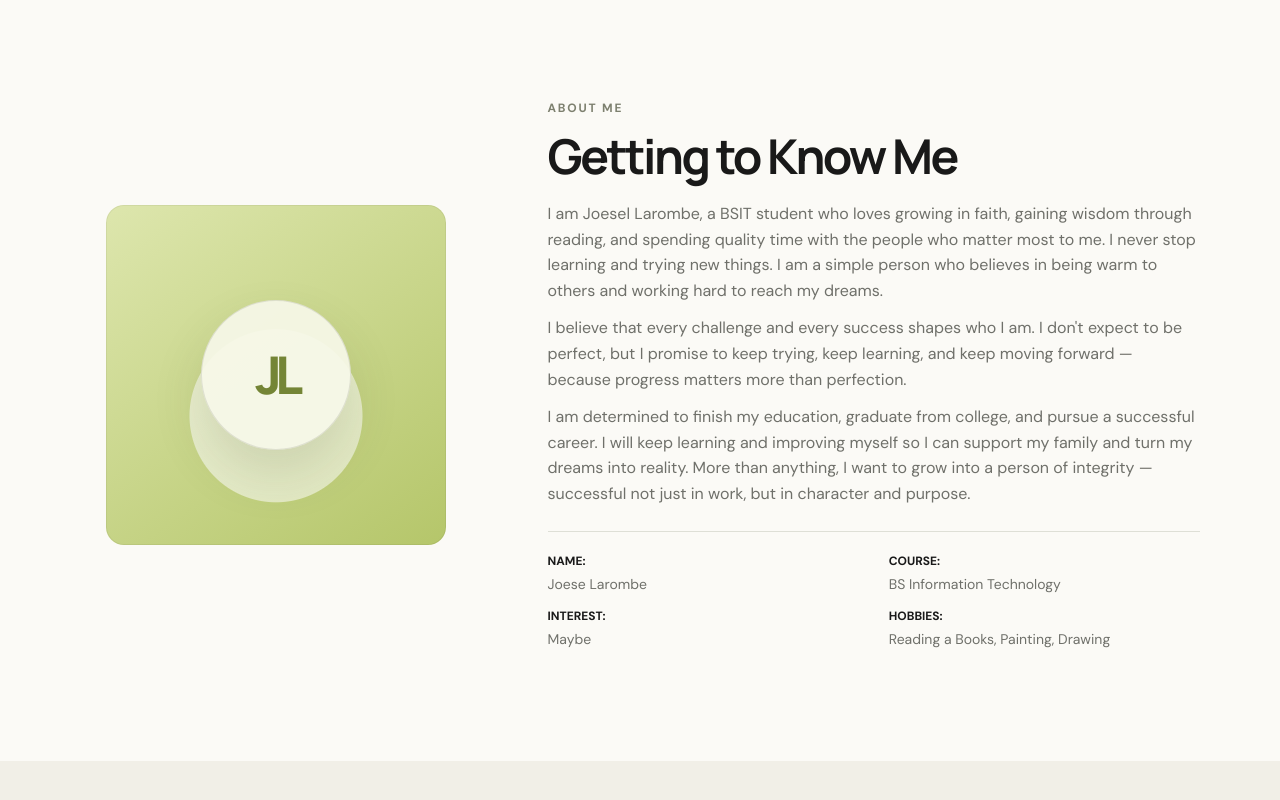
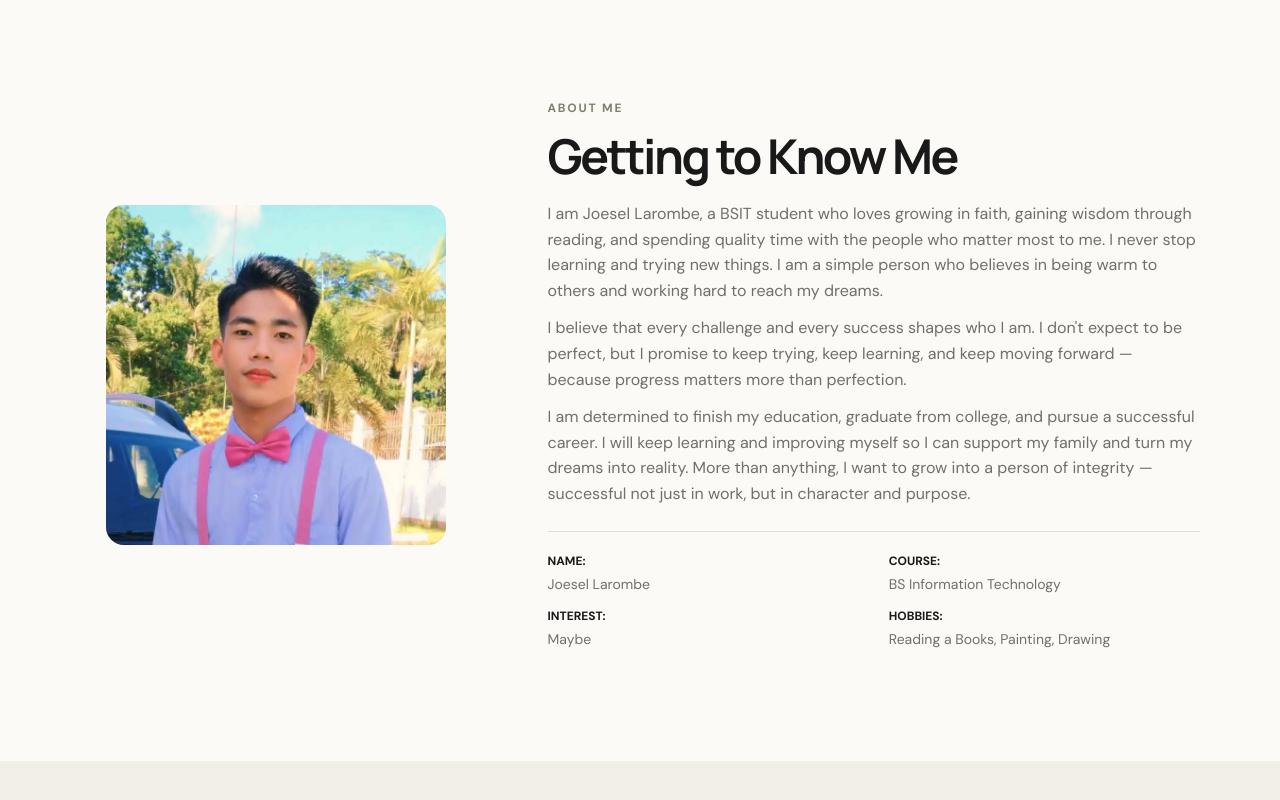
Before and after one commit to josh200411700/LAROMBE-Project-1, a plain HTML site: page index.html in a window 1280 px wide. Shown: the part 838-1638 px from the top of the page. Drawn offline with Linux system fonts and the light colour scheme.

Commit message:
adding profile picture

```diff
--- a/index.html
+++ b/index.html
@@ -34,9 +34,7 @@
     <div class="home-container">
 
         <div class="home-image">
-            <div class="profile-portrait" role="img" aria-label="Joesel Larombe profile illustration">
-                <span>JL</span>
-            </div>
+            <img class="profile-portrait" src="assets/profile.jpg" alt="Joesel Larombe">
         </div>
 
         <div class="home-content">
@@ -66,9 +64,7 @@
     <div class="about-container">
 
         <div class="about-image">
-           <div class="profile-portrait about-portrait" role="img" aria-label="Joesel Larombe profile illustration">
-                <span>JL</span>
-           </div>
+           <img class="profile-portrait about-portrait" src="assets/profile.jpg" alt="Joesel Larombe">
           </div>
 
         <div class="about-content">
@@ -90,7 +86,7 @@
             <div class="About-details">
                 <div>
                     <strong>Name:</strong>
-                    <span>Joese Larombe</span>
+                    <span>Joesel Larombe</span>
                 </div>
 
                 <div>
--- a/style.css
+++ b/style.css
@@ -123,29 +123,11 @@ section {
     width: min(390px, 100%);
     aspect-ratio: 0.88;
     margin-inline: auto;
-    display: grid;
-    place-items: center;
+    display: block;
     border-radius: 220px 220px 18px 18px;
-    background:
-        radial-gradient(circle at 50% 62%, rgba(255, 255, 255, 0.55) 0 86px, transparent 87px),
-        linear-gradient(145deg, #dde6ad, #b5c66a);
+    object-fit: cover;
+    object-position: center 20%;
     box-shadow: inset 0 0 0 1px rgba(25, 25, 25, 0.06);
-}
-
-.profile-portrait span {
-    width: 210px;
-    height: 210px;
-    display: grid;
-    place-items: center;
-    border: 1px solid rgba(25, 25, 25, 0.10);
-    border-radius: 50%;
-    background: rgba(247, 248, 233, 0.92);
-    color: #748536;
-    box-shadow: 0 25px 50px rgba(71, 82, 39, 0.15);
-    font-family: "Manrope", sans-serif;
-    font-size: 70px;
-    font-weight: 800;
-    letter-spacing: -7px;
 }
 
 .home-greeting,
@@ -248,12 +230,7 @@ section {
     max-width: 340px;
     aspect-ratio: 1;
     border-radius: 18px;
-}
-
-.about-portrait span {
-    width: 150px;
-    height: 150px;
-    font-size: 52px;
+    object-position: center 18%;
 }
 
 .about-content h2 {
@@ -529,11 +506,6 @@ footer {
         height: 390px;
     }
 
-    .profile-portrait span {
-        width: 180px;
-        height: 180px;
-    }
-
     .home-content h1 {
         letter-spacing: -3px;
     }
```
Also changed, not shown: assets/profile.jpg (added).
